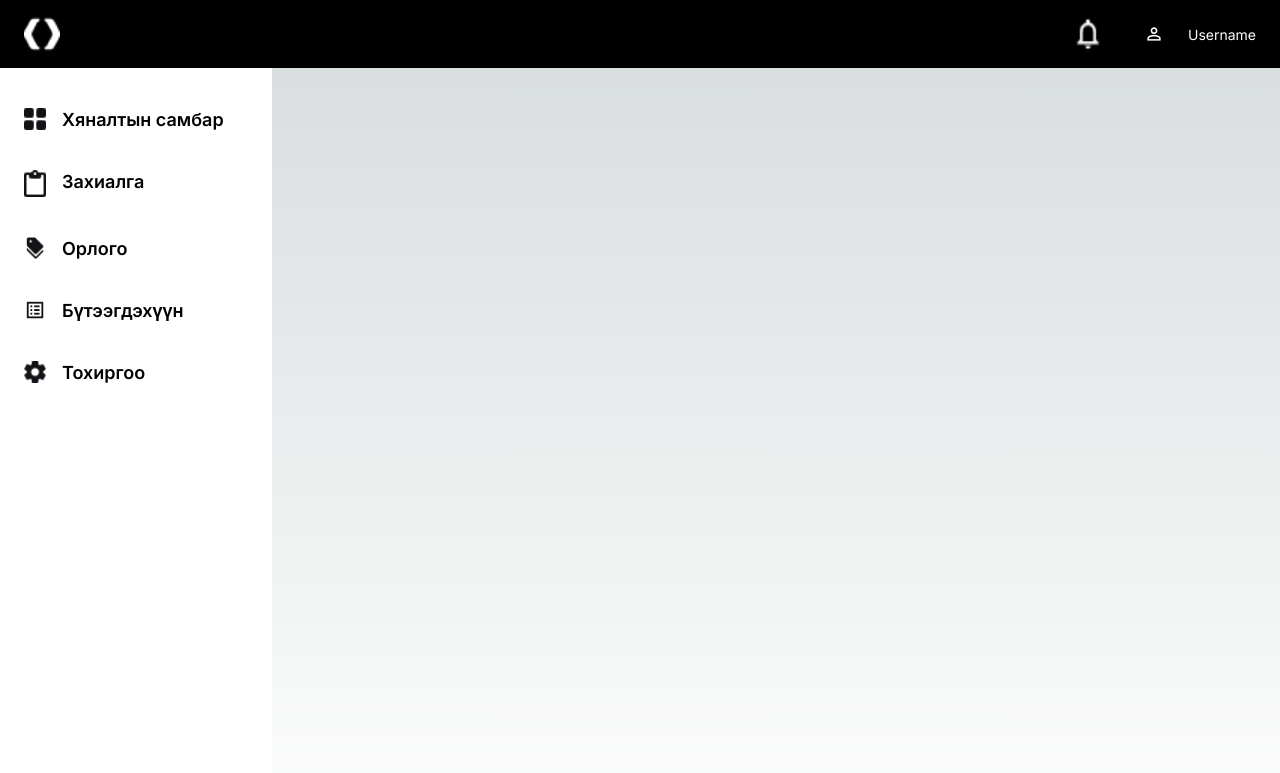
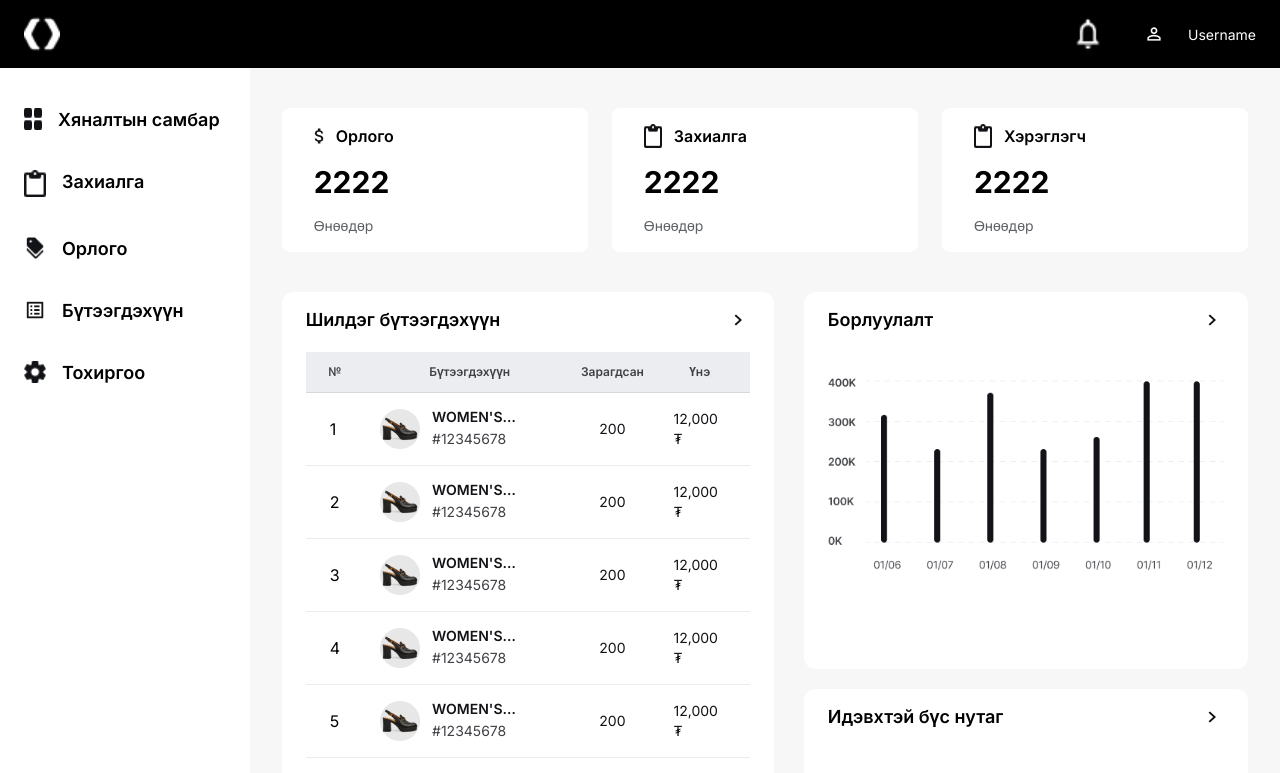
Before and after one commit to Leap1b-23-24/TEAM4-BASH, a Next.js app in the folder front/: page / in a window 1280 px wide. Shown: the top 773 px of the page. Built offline with nearby package versions, Linux system fonts and the light colour scheme.

Commit message:
control first

```diff
--- a/front/src/app/page.tsx
+++ b/front/src/app/page.tsx
@@ -1,13 +1,9 @@
-import { AdminDashboard } from "../components/admin/AdminDashboard";
-import { AdminSideBar } from "../components/admin/AdminSideBar";
-import { AdminTable } from "../components/admin/AdminTable";
-import { AdminTableGeneral } from "../components/admin/AdminTableGeneral";
-import { Header } from "../components/layout/Header";
+import { ControlHead } from "../components/admin/ControlHead";
 
 export default function Home() {
   return (
     <div className="w-full h-screen max-w-[1700px] m-auto">
-      <AdminSideBar />
+      <ControlHead />
     </div>
   );
 }
--- a/front/src/components/admin/AdminSideBar.tsx
+++ b/front/src/components/admin/AdminSideBar.tsx
@@ -10,7 +10,7 @@ export const AdminSideBar = () => {
   ];
 
   return (
-    <div className="w-full h-full flex">
+    <div className="flex">
       <div className="bg-white h-full py-6 gap-2 flex flex-col">
         {data.map((item, index) => {
           return (
--- /dev/null
+++ b/front/src/components/admin/ControlHead.tsx
@@ -0,0 +1,16 @@
+import { AdminControlHead } from "./AdminControlHead";
+import { AdminSideBar } from "./AdminSideBar";
+import { AdminTableGeneral } from "./AdminTableGeneral";
+
+export const ControlHead = () => {
+  return (
+    <div className="w-full h-full flex">
+      <AdminSideBar />
+
+      <div className="w-full h-full bg-[#F7F7F8]">
+        <AdminControlHead />
+        <AdminTableGeneral />
+      </div>
+    </div>
+  );
+};
```
